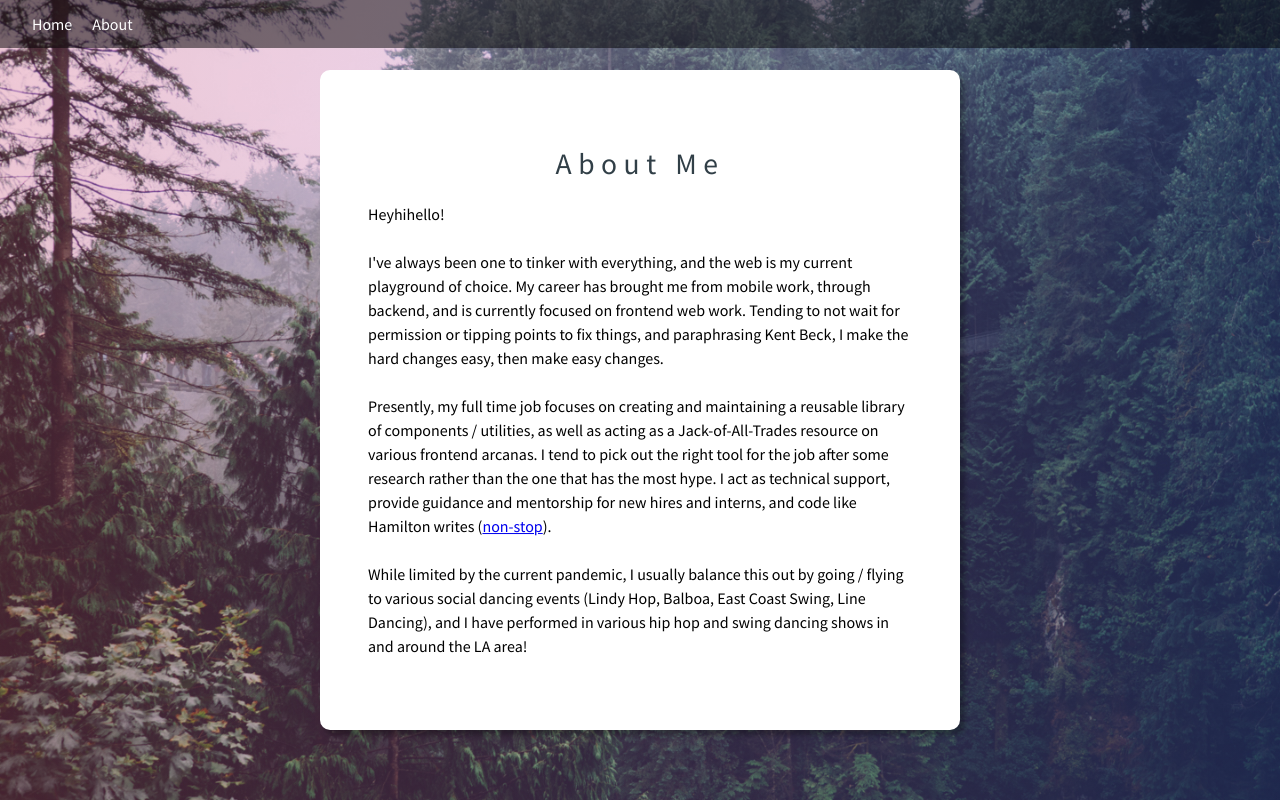
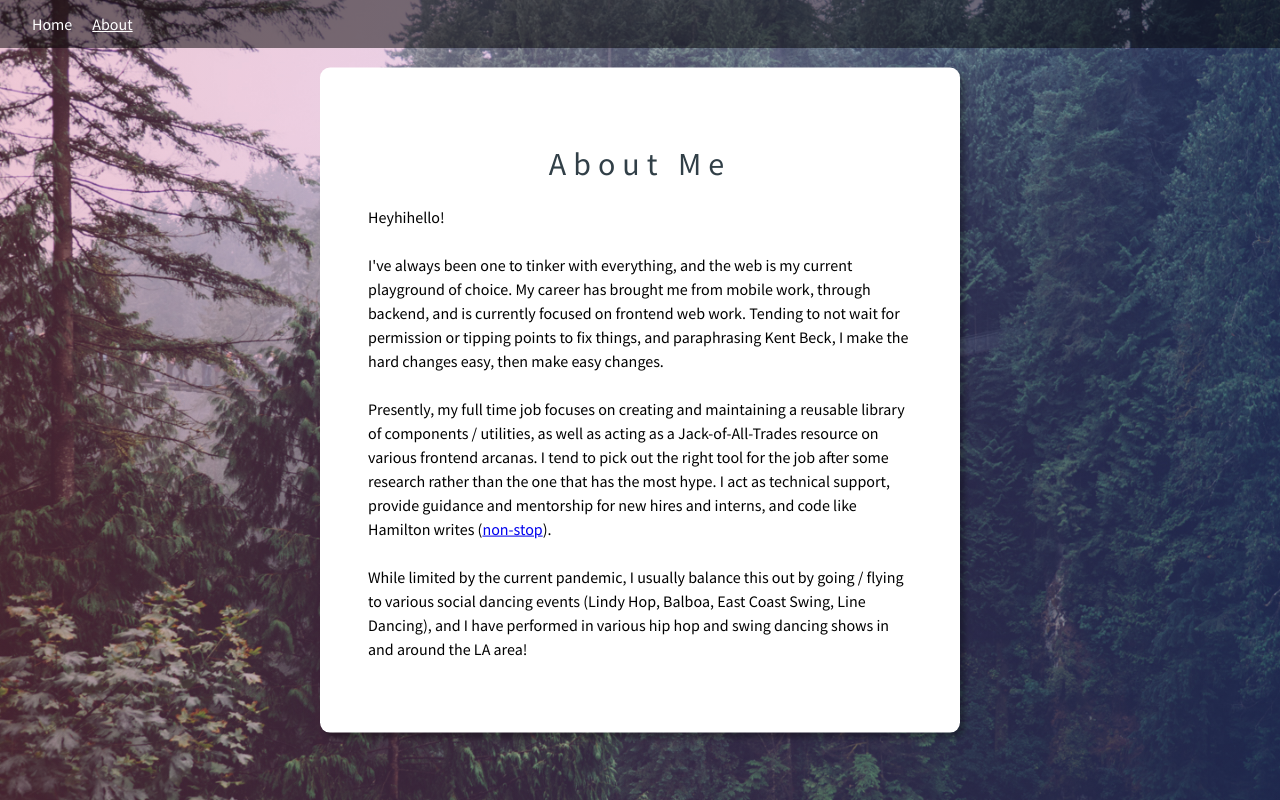
Before and after one commit to chrisarevir/personal-site, a React (Create React App) app: page /about in a window 1280 px wide. Built offline with nearby package versions, Linux system fonts and the light colour scheme.

Commit message:
feat: site now shows active tab visually

```diff
--- a/src/components/Card.tsx
+++ b/src/components/Card.tsx
@@ -51,9 +51,11 @@ const Card = styled.section<{ state?: TransitionStatus }>`
   }}
 
   @media (max-width: 450px) {
+    border-radius: 10px 10px 0 0;
     bottom: 48px;
     left: 0;
     min-width: 0;
+    width: 100%;
     top: unset;
     transform-origin: unset;
     transform: unset;
--- a/src/components/H1.tsx
+++ b/src/components/H1.tsx
@@ -2,7 +2,7 @@ import styled from 'styled-components';
 
 const H1 = styled.h1`
   color: #313f47;
-  font-size: 1.85em;
+  font-size: 2em;
   letter-spacing: 0.22em;
   line-height: 1.5;
   margin: 0 0 0.525em 0;
--- a/src/components/Header.tsx
+++ b/src/components/Header.tsx
@@ -14,11 +14,6 @@ const Header = styled.header`
 
   a {
     color: white;
-    text-decoration: none;
-
-    &:hover {
-      text-decoration: none;
-    }
   }
 
   a + a {
--- a/src/index.tsx
+++ b/src/index.tsx
@@ -10,7 +10,29 @@ import Gradient from './components/Gradient';
 import ProfileCard from './components/ProfileCard';
 import AboutCard from './components/AboutCard';
 
-import { BrowserRouter as Router, Switch, Route, Link } from 'react-router-dom';
+import {
+  BrowserRouter as Router,
+  Switch,
+  Route,
+  NavLink,
+} from 'react-router-dom';
+import styled from 'styled-components';
+
+const Link = styled(NavLink)`
+  text-decoration: none;
+
+  &:hover {
+    text-decoration: none;
+  }
+
+  &.active {
+    text-decoration: underline;
+
+    &:hover {
+      text-decoration: underline;
+    }
+  }
+`;
 
 const Site = () => {
   return (
--- a/src/pages/Landing.tsx
+++ b/src/pages/Landing.tsx
@@ -2,11 +2,7 @@ import React from 'react';
 import ProfileCard from '../components/ProfileCard';
 
 const Landing: React.FC = () => {
-  return (
-    <>
-      <ProfileCard />
-    </>
-  );
+  return <ProfileCard />;
 };
 
 export default Landing;
```
